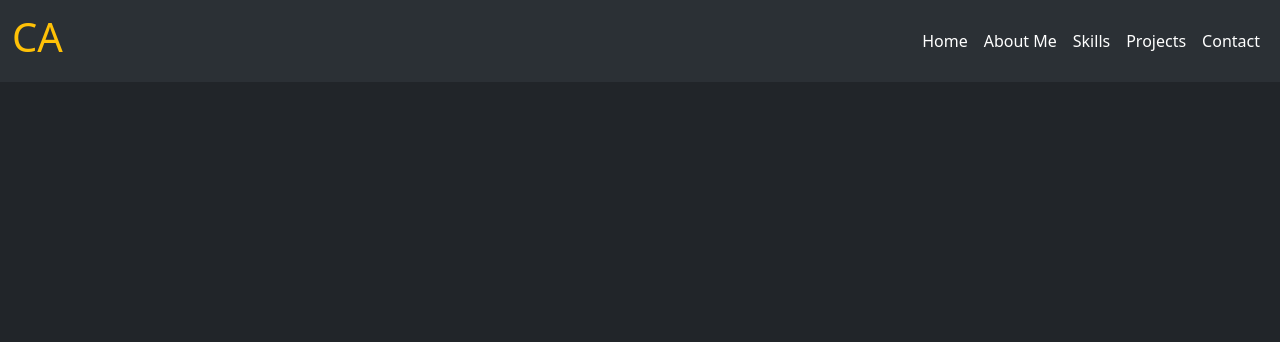
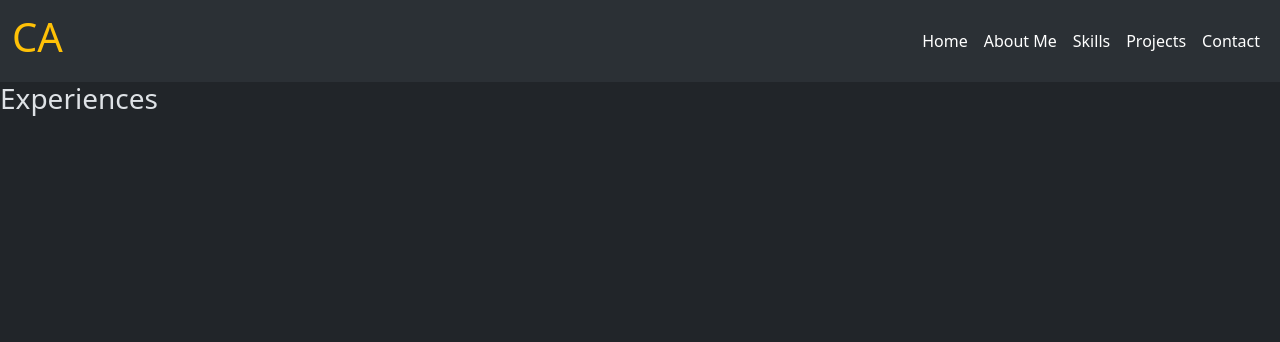
Before and after one commit to Chido100/my-portfolio-website, a Django app: page /experience/ in a window 1280 px wide. Shown: the top 342 px of the page. Run offline with Django 4.2, Linux system fonts and the light colour scheme.

Commit message:
something

```diff
--- a/portfolio/templates/dashboard/experience.html
+++ b/portfolio/templates/dashboard/experience.html
@@ -1,5 +1,5 @@
 {% extends 'base.html' %}
 
 {% block content %}
-
+    <h3>Experiences</h3>
 {% endblock content %}
```
